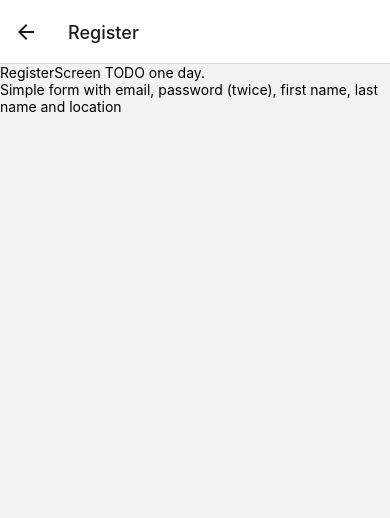
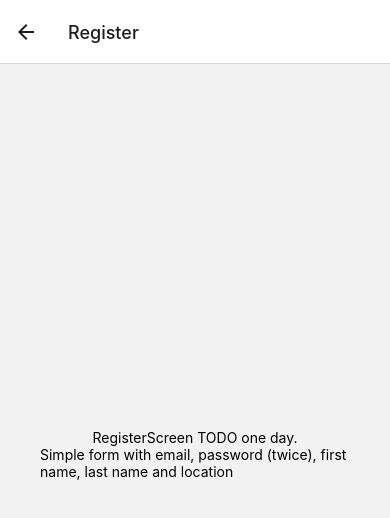
Before and after one commit to jakobudovic/ConcreteTestApp, a React Native app: screen /Register in a window 390 px wide. Shown: the top 518 px of the page. Built offline with nearby package versions, Linux system fonts and the light colour scheme.

Commit message:
Center register screen

```diff
--- a/pages/Register.js
+++ b/pages/Register.js
@@ -1,9 +1,9 @@
 import React from "react";
-import { Text, View } from "react-native";
+import { StyleSheet, Text, View } from "react-native";
 
 export default function RegisterScreen() {
   return (
-    <View>
+    <View style={styles.container}>
       <Text>RegisterScreen TODO one day.</Text>
       <Text>
         Simple form with email, password (twice), first name, last name and
@@ -12,3 +12,12 @@
     </View>
   );
 }
+
+const styles = StyleSheet.create({
+  container: {
+    justifyContent: "center",
+    alignItems: "center",
+    height: "100%",
+    paddingHorizontal: 40,
+  },
+});
```
